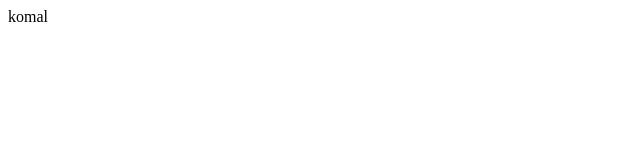
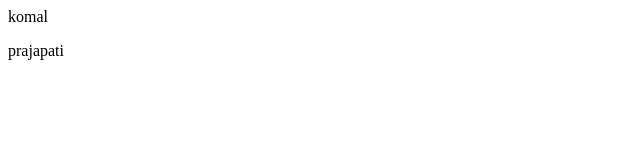
Before and after one commit to komalprajapati-tech/newlocalrepo, a plain HTML site: page index.html in a window 1280 px wide. Shown: the full height of the page, 0-640 px from the left. Drawn offline with Linux system fonts and the light colour scheme.

Commit message:
new name added in p tag

```diff
--- a/index.html
+++ b/index.html
@@ -1 +1,2 @@
 <p>komal</p>
+<p>prajapati</p>
```
